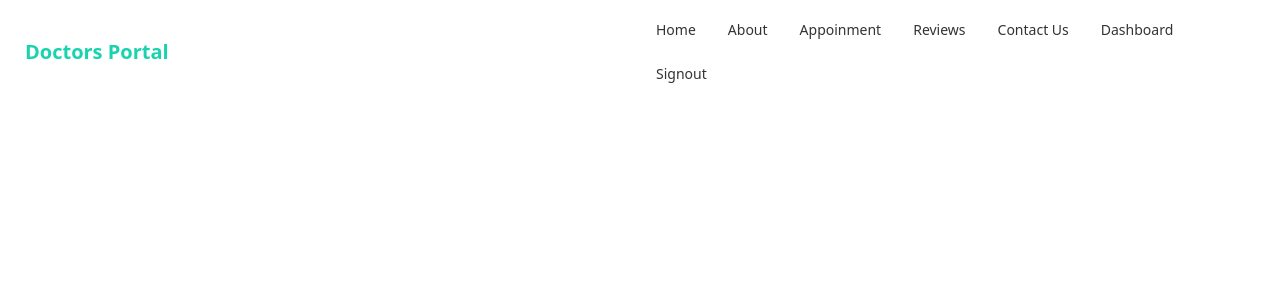
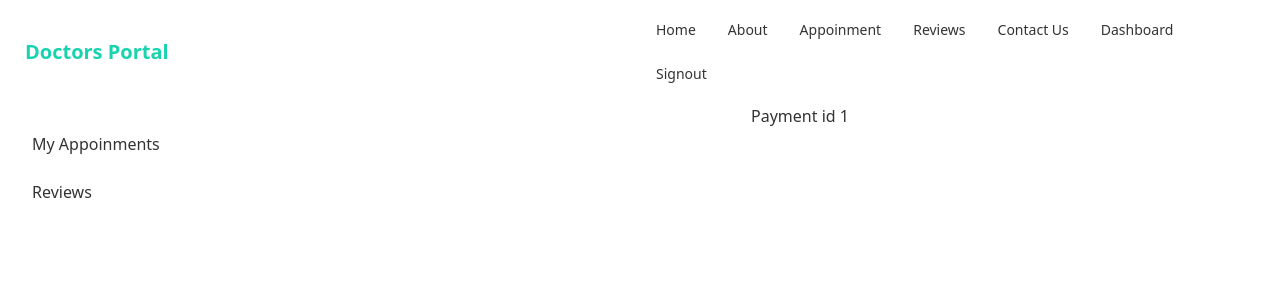
Before and after one commit to monirhabderabby/doctors-portal-client-full-project, a React (Create React App) app: page /dashboard/payment/1 in a window 1280 px wide. Shown: the top 300 px of the page. Built offline with nearby package versions, Linux system fonts and the light colour scheme; no server answers; sample sign-in values are in the browser's storage.

Commit message:
load specific data using booing id for payment

```diff
--- a/src/App.js
+++ b/src/App.js
@@ -18,6 +18,7 @@ import AllUsers from "./Components/Pages/Dashboard/AllUsers";
 import AddDoctor from "./Components/Pages/Dashboard/AddDoctor";
 import RequireAdmin from "./Components/Pages/Dashboard/RequireAdmin";
 import ManageDoctor from "./Components/Pages/Dashboard/ManageDoctor";
+import Payment from "./Components/Pages/Dashboard/Payment";
 
 function App() {
     return (
@@ -57,6 +58,7 @@ function App() {
                         path="reviews"
                         element={<MyReviews></MyReviews>}
                     ></Route>
+                    <Route path="payment/:id" element={<Payment></Payment>}></Route>
                     <Route path="users" element={
                         <RequireAdmin>
                             <AllUsers></AllUsers>
--- a/src/Components/Pages/Dashboard/MyAppoinments.js
+++ b/src/Components/Pages/Dashboard/MyAppoinments.js
@@ -1,7 +1,7 @@
 import { signOut } from "firebase/auth";
 import React, { useEffect, useState } from "react";
 import { useAuthState } from "react-firebase-hooks/auth";
-import { useNavigate } from "react-router-dom";
+import { Link, useNavigate } from "react-router-dom";
 import { toast } from "react-toastify";
 import auth from "../../../firebase.init";
 
@@ -50,7 +50,7 @@ const MyAppoinments = () => {
                             <th>Name</th>
                             <th>Treatment</th>
                             <th>Time</th>
-                            <th>Payment Status</th>
+                            <th>Payment</th>
                         </tr>
                     </thead>
                     <tbody className="text-center">
@@ -60,7 +60,7 @@ const MyAppoinments = () => {
                                 <td>{t.patientName}</td>
                                 <td>{t.treatment}</td>
                                 <td>{t.date}</td>
-                                <td><button className="btn btn-xs btn-secondary">Pay Now</button></td>
+                                <td>{t.Price && <Link to={`/dashboard/payment/${t._id}`}><button className="btn btn-xs btn-secondary">Pay Now</button></Link>}</td>
                             </tr>
                         ))}
                     </tbody>
--- /dev/null
+++ b/src/Components/Pages/Dashboard/Payment.js
@@ -0,0 +1,23 @@
+import React, { useEffect } from 'react';
+import { useParams } from 'react-router-dom';
+
+const Payment = () => {
+    const {id} = useParams();
+    useEffect(() => {
+        fetch(`https://desolate-castle-78820.herokuapp.com/booking/${id}`, {
+            method: "GET",
+            headers: {
+                authorization: `Bearer ${localStorage.getItem("accessToken")}`
+            }
+        })
+        .then(res=> res.json())
+        .then(data=> console.log(data))
+    }, [id])
+    return (
+        <div>
+            Payment id {id}
+        </div>
+    );
+};
+
+export default Payment;
```
